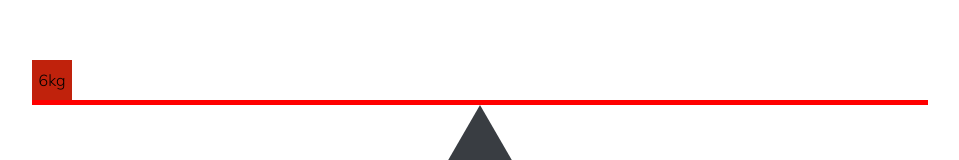
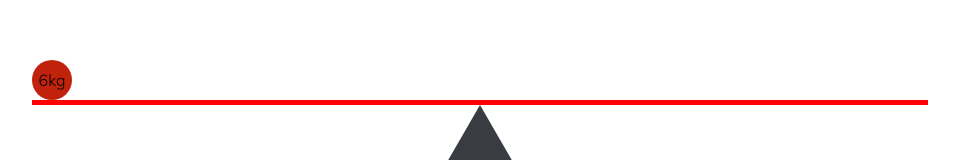
Before and after one commit to OnurKlc/Teeter-Totter-Game, a Nuxt app: page / in a window 1280 px wide. Shown: the part 380-540 px from the top of the page, without its empty margins (160-1119 px from the left). Built offline with nearby package versions, Linux system fonts and the light colour scheme.

Commit message:
mass fix

```diff
--- a/components/Mass.vue
+++ b/components/Mass.vue
@@ -1,12 +1,18 @@
 <template>
   <div
     ref="mass"
-    class="mass"
+    :class="`mass ${
+      item === 0
+        ? 'square'
+        : item === 1
+        ? 'circle'
+        : item === 2
+        ? 'triangle'
+        : ''
+    }`"
     :style="`background: ${bgColor}; left: ${leftLimit}px`"
   >
-    <div v-if="item === 0" class="square">{{ weight }}kg</div>
-    <div v-if="item === 1" class="circle">{{ weight }}kg</div>
-    <div v-if="item === 2" class="triangle">{{ weight }}kg</div>
+    {{ weight }}kg
   </div>
 </template>
 
@@ -58,14 +64,9 @@ export default {
   height: 40px;
   position: absolute;
   top: -50px;
-
-  div {
-    width: 100%;
-    height: 100%;
-    display: flex;
-    justify-content: center;
-    align-items: center;
-  }
+  display: flex;
+  justify-content: center;
+  align-items: center;
 }
 .square {
 }
--- a/components/TeeterTotter.vue
+++ b/components/TeeterTotter.vue
@@ -15,7 +15,6 @@ export default {
   },
   methods: {
     init(left, top) {
-      console.log(top)
       this.$store.commit('updateLeftLimit', left)
       this.$store.commit('updateBottomLimit', top)
     },
```
